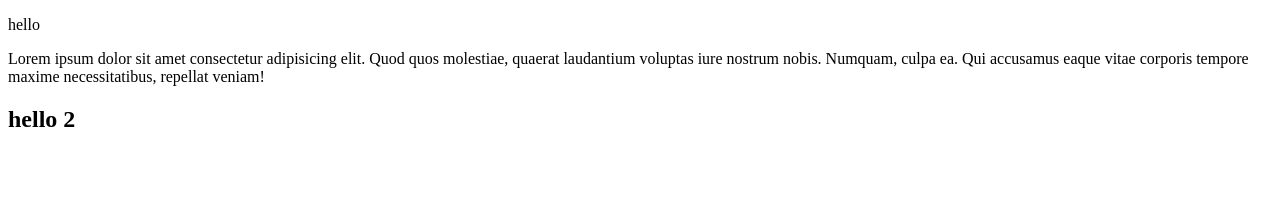
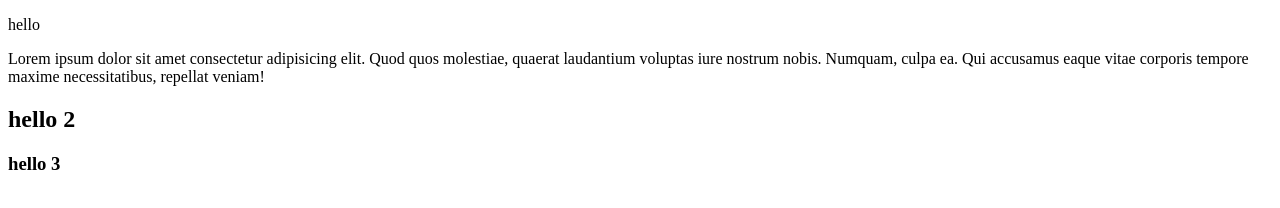
Before and after one commit to pdromoreno7/ejemploRepo-m0, a plain HTML site: page index.html in a window 1280 px wide. Drawn offline with Linux system fonts and the light colour scheme.

Commit message:
feat: add h3 heading to index.html

```diff
--- a/index.html
+++ b/index.html
@@ -15,6 +15,7 @@
       >
 
       <h2>hello 2</h2>
+      <h3>hello 3</h3>
     </main>
   </body>
 </html>
```
